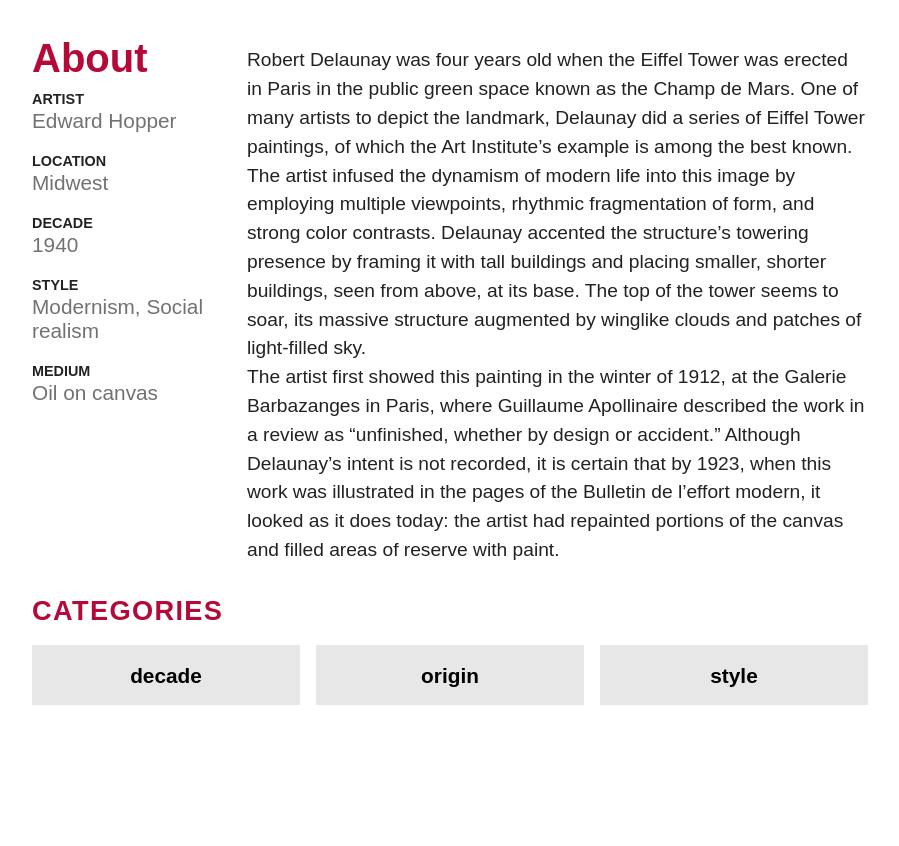
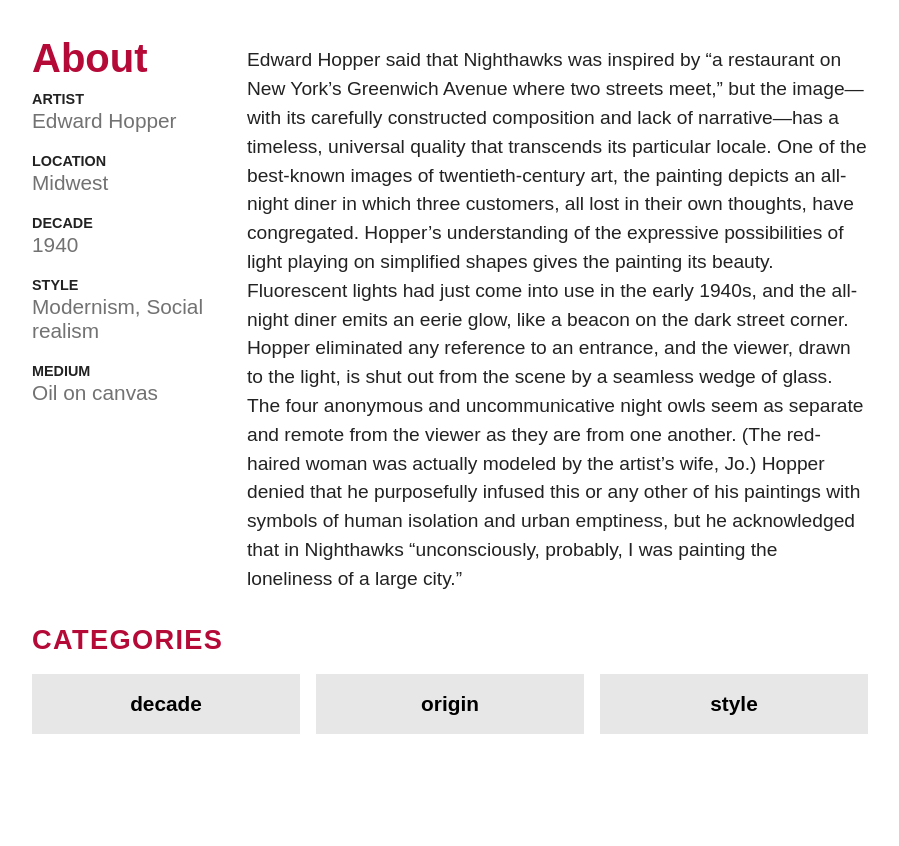
Before and after one commit to jacktollman/ChicagoArtInstitute, a Jekyll site: the page built from nighthawks.md, in a window 1280 px wide. Shown: the part 824-1670 px from the top of the page, without its empty margins (190-1089 px from the left). Built offline with Jekyll 4.4.1, drawn with Linux system fonts in a browser that asks for light colours; before the commit the page ends 1641 px from its top, so only the background shows below that.

Commit message:
Update nighthawks.md

```diff
--- a/nighthawks.md
+++ b/nighthawks.md
@@ -14,6 +14,6 @@ image: /img/1280px-Nighthawks_by_Edward_Hopper_1942.jpg
 ---
 
 
-Robert Delaunay was four years old when the Eiffel Tower was erected in Paris in the public green space known as the Champ de Mars. One of many artists to depict the landmark, Delaunay did a series of Eiffel Tower paintings, of which the Art Institute’s example is among the best known. The artist infused the dynamism of modern life into this image by employing multiple viewpoints, rhythmic fragmentation of form, and strong color contrasts. Delaunay accented the structure’s towering presence by framing it with tall buildings and placing smaller, shorter buildings, seen from above, at its base. The top of the tower seems to soar, its massive structure augmented by winglike clouds and patches of light-filled sky.
+Edward Hopper said that Nighthawks was inspired by “a restaurant on New York’s Greenwich Avenue where two streets meet,” but the image—with its carefully constructed composition and lack of narrative—has a timeless, universal quality that transcends its particular locale. One of the best-known images of twentieth-century art, the painting depicts an all-night diner in which three customers, all lost in their own thoughts, have congregated. Hopper’s understanding of the expressive possibilities of light playing on simplified shapes gives the painting its beauty.
 
-The artist first showed this painting in the winter of 1912, at the Galerie Barbazanges in Paris, where Guillaume Apollinaire described the work in a review as “unfinished, whether by design or accident.” Although Delaunay’s intent is not recorded, it is certain that by 1923, when this work was illustrated in the pages of the Bulletin de l’effort modern, it looked as it does today: the artist had repainted portions of the canvas and filled areas of reserve with paint.
+Fluorescent lights had just come into use in the early 1940s, and the all-night diner emits an eerie glow, like a beacon on the dark street corner. Hopper eliminated any reference to an entrance, and the viewer, drawn to the light, is shut out from the scene by a seamless wedge of glass. The four anonymous and uncommunicative night owls seem as separate and remote from the viewer as they are from one another. (The red-haired woman was actually modeled by the artist’s wife, Jo.) Hopper denied that he purposefully infused this or any other of his paintings with symbols of human isolation and urban emptiness, but he acknowledged that in Nighthawks “unconsciously, probably, I was painting the loneliness of a large city.”
```
